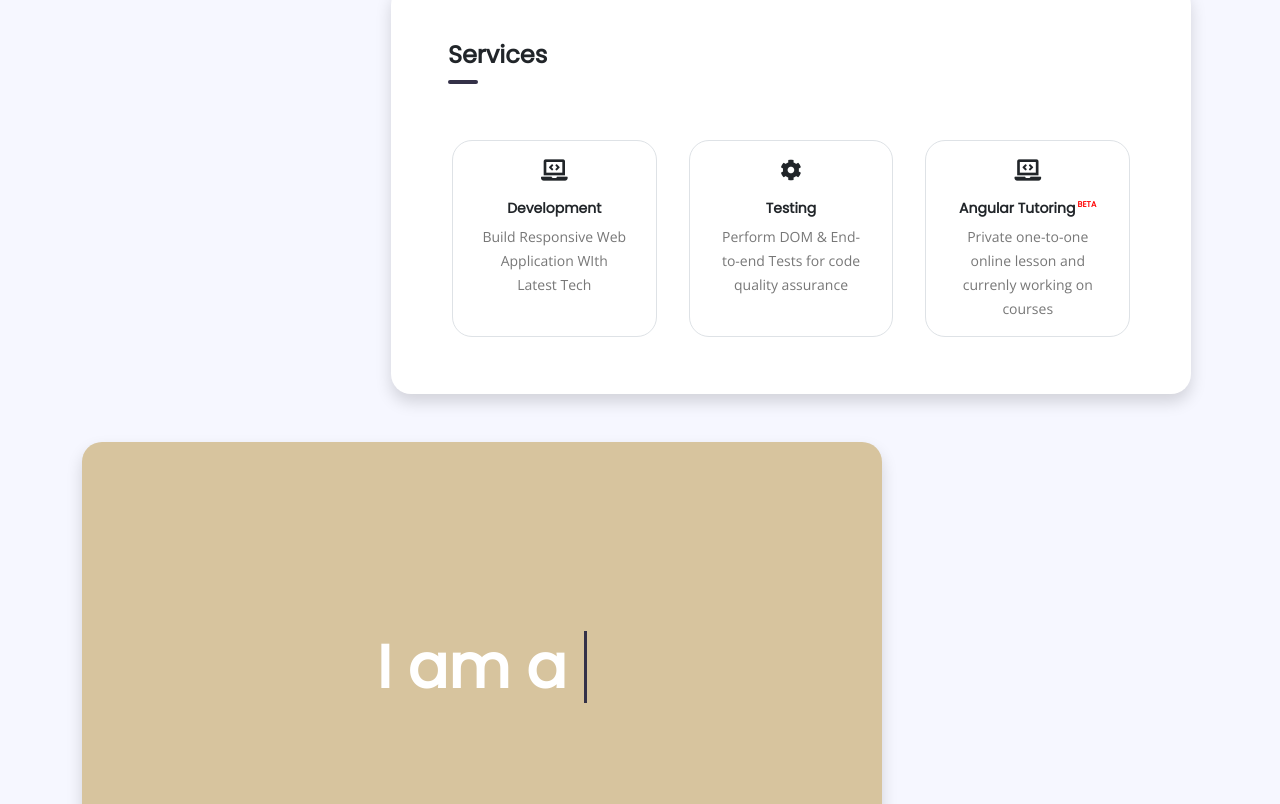
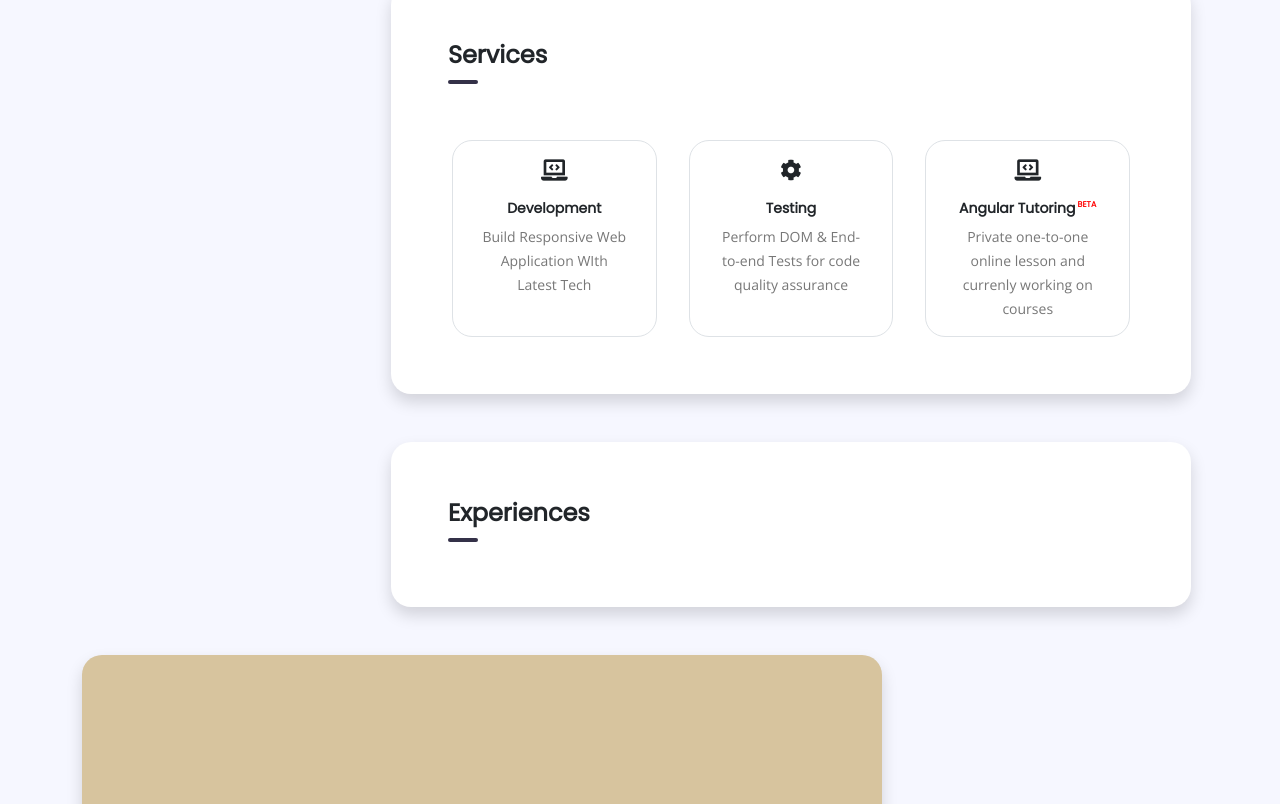
Before and after one commit to Dylancnk/persoportfolio, an Angular app in the folder persoportfolio/: page /home in a window 1280 px wide. Shown: the part 1682-2486 px from the top of the page. Built offline with nearby package versions, Linux system fonts and the light colour scheme.

Commit message:
added new component experiences

```diff
--- a/persoportfolio/src/app/app.component.html
+++ b/persoportfolio/src/app/app.component.html
@@ -12,6 +12,9 @@
       <div id="services" class="my-5">
         <app-services></app-services>
       </div>
+      <div id="experiences" class="my-5">
+        <app-experiences></app-experiences>
+      </div>
     </div>
   </div>
 </div>
--- a/persoportfolio/src/app/experiences/experiences.component.html
+++ b/persoportfolio/src/app/experiences/experiences.component.html
@@ -1,33 +1,10 @@
-<div class="container">
+<div class="container mt-5">
   <div class="my-auto">
-      <div class="card shadow " style="width: 50rem; height: 30rem;">
+    <div class="card shadow " style="width: 50rem; height: auto;">
       <section>
         <div class="card-body">
           <div class="row">
-              <h3 class="card-title">Services</h3>
-            </div>
-            <div class="row" style="height:20rem;">
-              <div class="col-4 align-items-center d-flex justify-content-center">
-                <img class="image rounded-circle" src="\assets\images\profilepicture.png">
-              </div>
-              <div class="col-8" style="margin-top:5rem">
-                <h3>Hello,</h3>
-                <p class="my-4">I am a Full Stack Developer from Mauritius Island. I have experience developing UI,
-                  testing and debugging web applications,also i compose and produce music. </p>
-                <div class="row">
-                  <div class="col">
-                    <p>Age : <strong>25 Years old</strong></p>
-                  </div>
-                  <div class="col">
-                    <p>Location : <strong>Port-Louis, Mauritius</strong></p>
-                  </div>
-                </div>
-                <div class="row">
-                  <div class="col">
-                    <p>Email : <strong>dylancnk@gmail.com</strong></p>
-                  </div>
-                </div>
-              </div>
+            <h3 class="card-title main-title">Experiences</h3>
           </div>
         </div>
       </section>
--- a/persoportfolio/src/app/experiences/experiences.component.scss
+++ b/persoportfolio/src/app/experiences/experiences.component.scss
@@ -0,0 +1,27 @@
+section{
+    display: block;
+    padding:5%
+}
+
+.card{
+    -webkit-font-smoothing: antialiased;
+    border-radius: 20px 20px 20px 20px;
+    border-color: transparent;
+}
+
+p{
+    font-size: 14px;
+    font-family: 'Open Sans', sans-serif;
+    -webkit-font-smoothing: antialiased;
+    color:#777777;
+}
+
+.card-title:after{
+    content: "";
+    background: #343148FF;
+    border-radius: 25px;
+    display: block;
+    height: 4px;
+    margin-top: 10px;
+    width: 30px;
+}
--- a/persoportfolio/src/app/sidecard/sidecard.component.html
+++ b/persoportfolio/src/app/sidecard/sidecard.component.html
@@ -10,8 +10,8 @@
         <li (click)="ScrollIntoView('#home')" class="my-2"><i class="fa fa-home" style="margin-right: 1rem;"></i> Home</li>
         <li (click)="ScrollIntoView('#about')" class="my-2"><i class="fa fa-user" style="margin-right: 1rem;"></i> About</li>
         <li (click)="ScrollIntoView('#services')"class="my-2"><i class="fa fa-lightbulb" style="margin-right: 1rem;"></i> Services</li>
-        <li class="my-2"><i class="fa fa-briefcase" style="margin-right: 1rem;"></i> Experiences</li>
-        <li class="my-2"><i class="fa fa-guitar" style="margin-right: 1rem;"></i> Hobby</li>
+        <li (click)="ScrollIntoView('#experiences')" class="my-2"><i class="fa fa-briefcase" style="margin-right: 1rem;"></i> Experiences</li>
+        <li class="my-2"><i class="fa fa-guitar" style="margin-right: 1rem;"></i> Hobby <i class="fab fa-spotify" style="margin-left: 0.6rem; color:rgb(68, 196, 68);"></i></li>
         <li class="my-2"><i class="fa fa-phone" style="margin-right: 1rem;"></i> Contact</li>
       </ul>
     </div>
```
Lines whose indentation alone changed are shown as unchanged.
